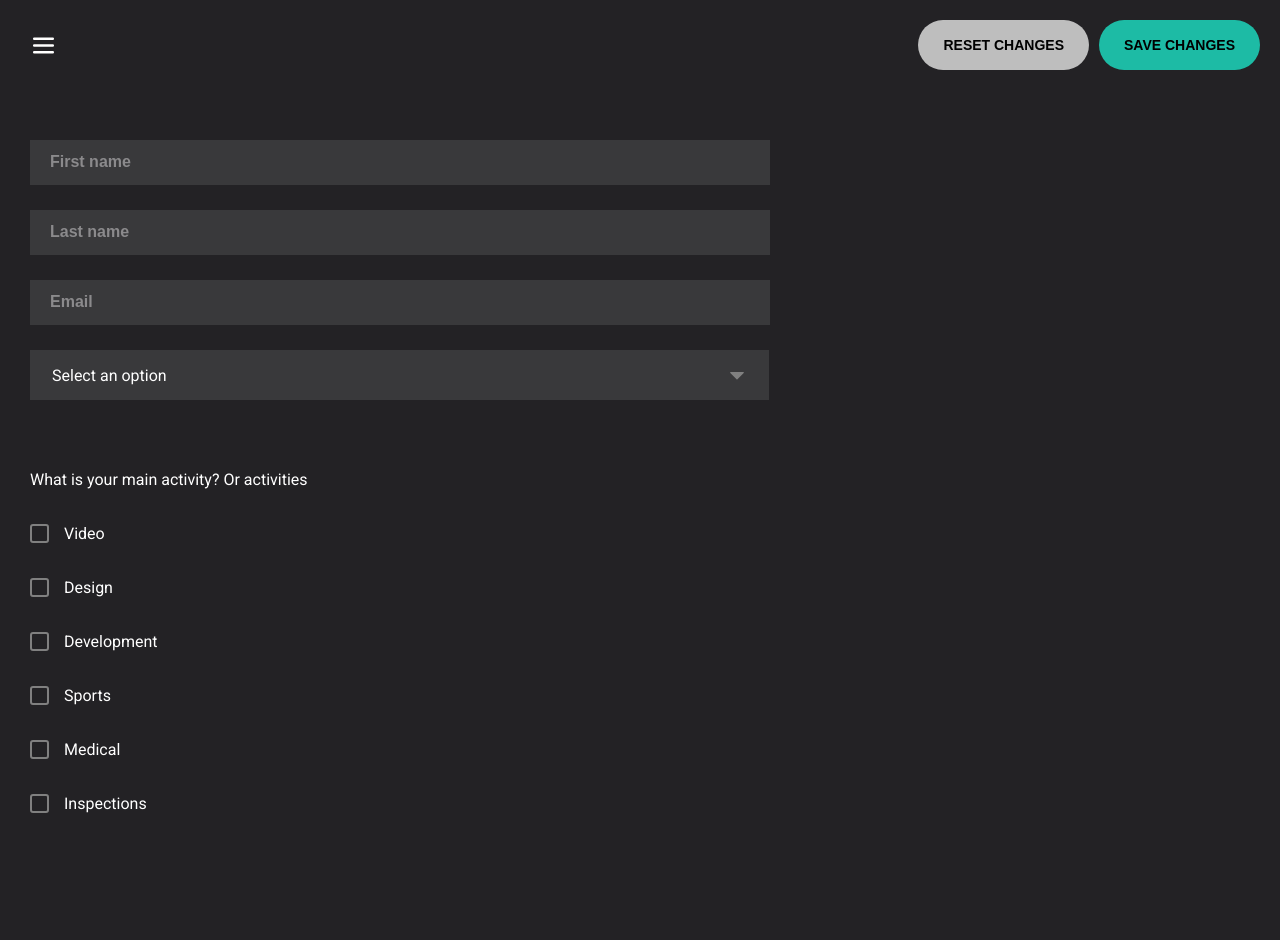
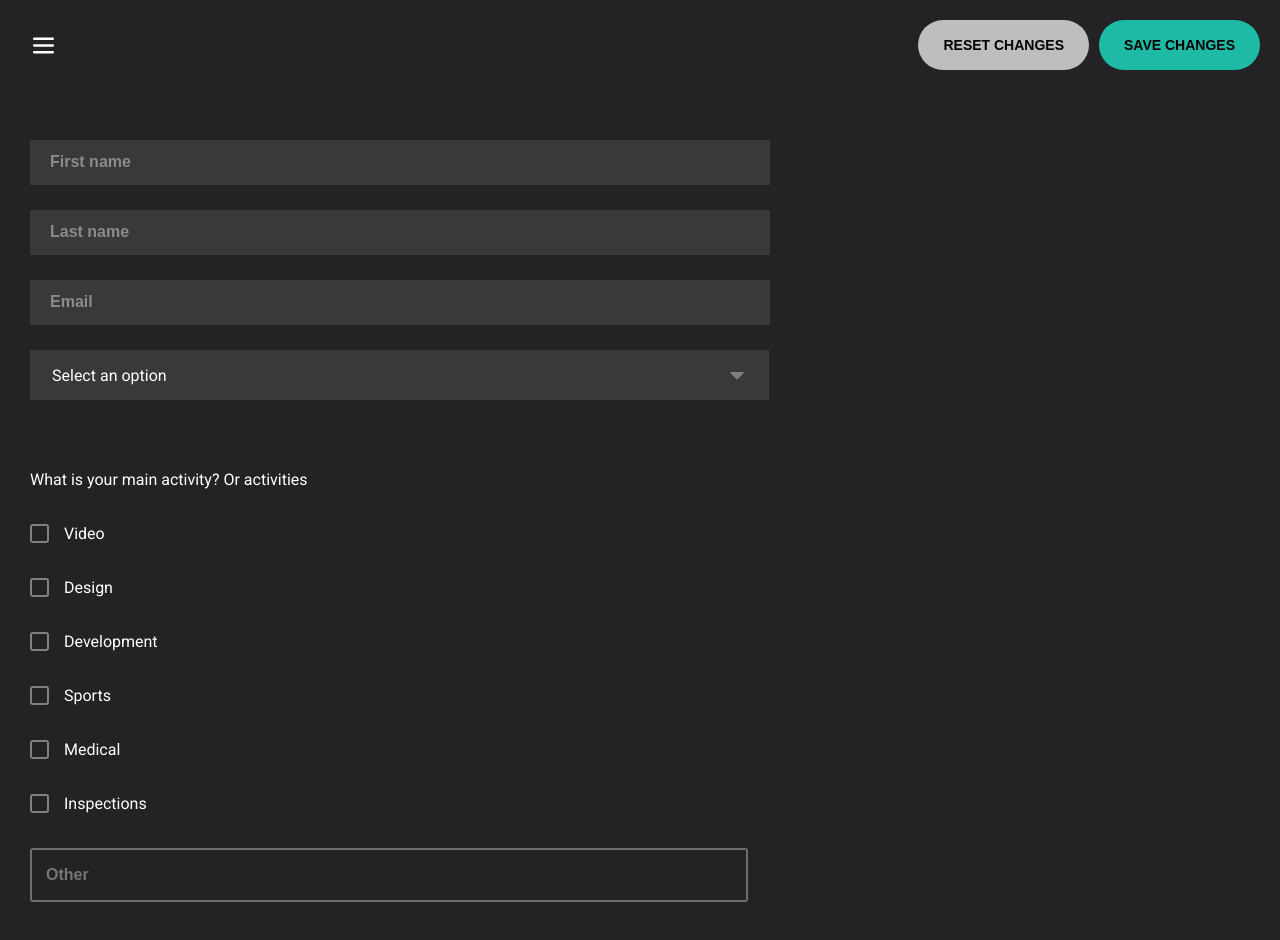
Before and after one commit to iagoPinheiro1401/pactto_challenge, a Next.js app: page /personalInformation in a window 1280 px wide. Shown: the top 940 px of the page. Built offline with nearby package versions, Linux system fonts and the light colour scheme.

Commit message:
added text input with 'other' placeholder after checkboxes

```diff
--- a/src/pages/personalInformation.jsx
+++ b/src/pages/personalInformation.jsx
@@ -61,6 +61,30 @@ const CheckboxContainer = styled.div`
     color: white;
 `
 
+const StyledInputOther = styled.input`
+  padding: 16px 40px 16px 14px;
+  font-size: 1rem;
+  border: 2px solid #706d6d;
+  border-radius: 3px;
+  width: 660px;
+  background-color: transparent;
+  color: white;
+
+  ::placeholder {
+    font-weight: 700;
+  }
+
+  :hover {
+    border-color: white;
+  }
+
+  &:focus {
+    caret-color: ${props => props.theme.colors.green};
+    border-color: ${props => props.theme.colors.green};
+    outline: none;
+  }
+`
+
 export default function PersonalInformation() {
     const { isMenuOpen, toggleMenu } = useMenu()
 
@@ -88,6 +112,7 @@ export default function PersonalInformation() {
                     <Checkbox label="Sports"/>
                     <Checkbox label="Medical"/>
                     <Checkbox label="Inspections"/>
+                    <StyledInputOther placeholder="Other"/>
                 </CheckboxContainer>
             </FormContainer>
         </Container>
```
